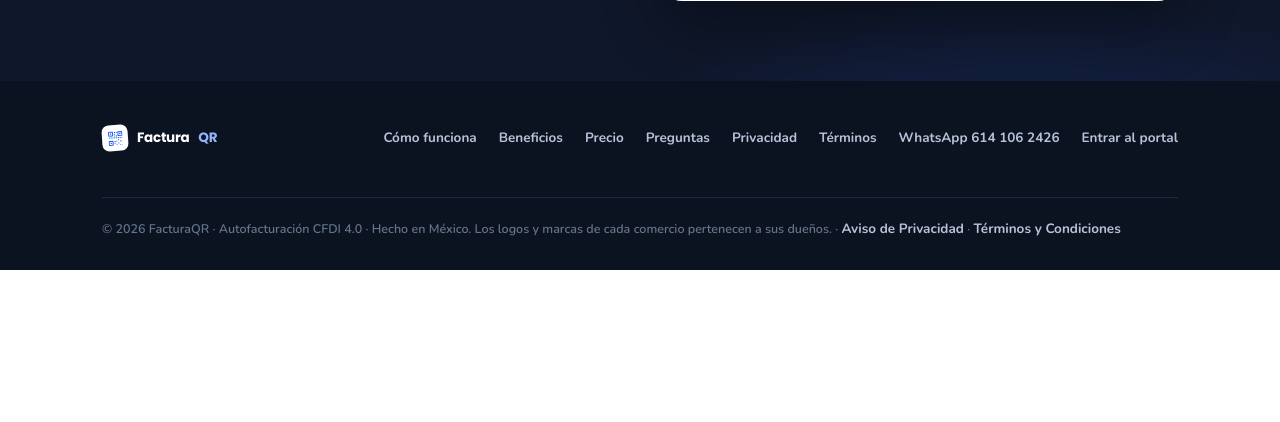
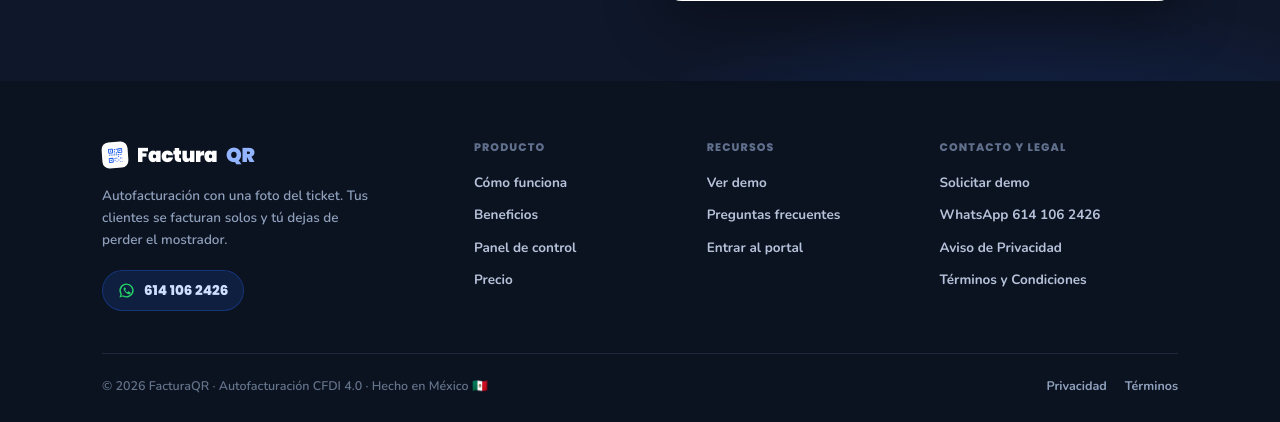
Before and after one commit to Andreslara22/Facturaqrlanding, a PHP site: page / in a window 1280 px wide. Shown: the part 5989-6411 px from the top of the page. Before the commit the page ends 6259 px from the top, so only its background shows below. Run offline with PHP 8.4, Linux system fonts and the light colour scheme.

Commit message:
Footer profesional de varias columnas + footer en páginas legales
Co-Authored-By: Claude Opus 4.8 <noreply@anthropic.com>

```diff
--- a/index.php
+++ b/index.php
@@ -257,12 +257,21 @@
   @media(max-width:820px){.fgrid{grid-template-columns:1fr;gap:26px}.frow{grid-template-columns:1fr}}
 
   /* footer */
-  footer.ft{background:#0B1220;color:#8FA0BC;padding:44px 0 30px}
-  footer.ft .wrap{display:flex;flex-wrap:wrap;gap:24px;align-items:center}
-  footer.ft nav{display:flex;gap:22px;margin-left:auto;flex-wrap:wrap}
-  footer.ft a{font-weight:700;font-size:13.5px;color:#B6C2D9}
-  footer.ft a:hover{color:#fff}
-  .ft .copy{width:100%;border-top:1px solid #1E293B;margin-top:22px;padding-top:20px;font-size:12.5px;color:#64748B;font-weight:600}
+  footer.ft{background:#0B1220;color:#8FA0BC;padding:58px 0 26px}
+  .ft-grid{display:grid;grid-template-columns:1.7fr 1fr 1fr 1.2fr;gap:34px}
+  .ft-brand .wm{color:#fff;margin-bottom:14px}
+  .ft-brand p{font-size:13.5px;line-height:1.65;color:#8FA0BC;font-weight:600;max-width:34ch;margin-bottom:18px}
+  .ft-wapp{display:inline-flex;align-items:center;gap:9px;background:rgba(37,99,235,.16);border:1px solid rgba(37,99,235,.32);color:#cfe0ff;font-family:'Poppins';font-weight:800;font-size:13.5px;padding:9px 15px;border-radius:100px}
+  .ft-wapp svg{width:17px;height:17px;color:#25D366}
+  .ft-wapp:hover{background:rgba(37,99,235,.26);color:#fff}
+  .ft-col h4{font-family:'Poppins';font-weight:800;font-size:11px;letter-spacing:.1em;text-transform:uppercase;color:#5f6f8c;margin-bottom:15px}
+  .ft-col a{display:block;font-weight:700;font-size:13.5px;color:#B6C2D9;margin-bottom:11px}
+  .ft-col a:hover{color:#fff}
+  .ft-bottom{display:flex;flex-wrap:wrap;gap:12px 22px;align-items:center;justify-content:space-between;border-top:1px solid #1E293B;margin-top:42px;padding-top:22px}
+  .ft-bottom p{font-size:12.5px;color:#64748B;font-weight:600}
+  .ft-bottom .mini{display:flex;gap:18px}.ft-bottom .mini a{font-size:12.5px;color:#8FA0BC;font-weight:700}.ft-bottom .mini a:hover{color:#fff}
+  @media(max-width:820px){.ft-grid{grid-template-columns:1fr 1fr;gap:26px}.ft-brand{grid-column:1/-1}}
+  @media(max-width:520px){.ft-grid{grid-template-columns:1fr}.ft-bottom{flex-direction:column;align-items:flex-start;gap:10px}}
 
   /* mobile menu */
   .mmenu{display:none;position:fixed;inset:0;z-index:60;background:rgba(15,23,42,.5)}
@@ -624,21 +633,43 @@
 
 <footer class="ft on-dark">
   <div class="wrap">
-    <a class="wm" href="#top">
-      <span class="qmark"><svg viewBox="0 0 100 100" aria-hidden="true"><use href="#qr"/></svg></span>
-      Factura<span class="t2">QR</span>
+    <div class="ft-grid">
+      <div class="ft-brand">
+        <a class="wm" href="#top"><span class="qmark"><svg viewBox="0 0 100 100" aria-hidden="true"><use href="#qr"/></svg></span>Factura<span class="t2">QR</span></a>
+        <p>Autofacturación con una foto del ticket. Tus clientes se facturan solos y tú dejas de perder el mostrador.</p>
+        <a class="ft-wapp" href="https://wa.me/526141062426" target="_blank" rel="noopener">
+          <svg viewBox="0 0 24 24" fill="currentColor" aria-hidden="true"><path d="M12 2a10 10 0 0 0-8.5 15.3L2 22l4.8-1.5A10 10 0 1 0 12 2zm0 18a8 8 0 0 1-4.1-1.1l-.3-.2-2.9.9.9-2.8-.2-.3A8 8 0 1 1 12 20zm4.4-6c-.2-.1-1.4-.7-1.6-.8-.2-.1-.4-.1-.5.1-.2.2-.6.8-.8 1-.1.1-.3.1-.5 0-.7-.3-1.3-.6-1.9-1.4-.4-.5-.7-1.1-.8-1.3-.1-.2 0-.4.1-.5l.4-.4.2-.4v-.4c0-.1-.5-1.3-.7-1.7-.2-.4-.4-.4-.5-.4h-.5c-.2 0-.4.1-.6.3-.7.7-.9 1.6-.6 2.6.3 1 .9 2 .9 2.1.1.1 1.7 2.7 4.2 3.7 2.1.9 2.5.7 3 .7.5-.1 1.4-.6 1.6-1.1.2-.6.2-1 .1-1.1z"/></svg>
+          614 106 2426
         </a>
-    <nav>
+      </div>
+      <div class="ft-col">
+        <h4>Producto</h4>
         <a href="#como">Cómo funciona</a>
         <a href="#beneficios">Beneficios</a>
+        <a href="#panel">Panel de control</a>
         <a href="#precio">Precio</a>
-      <a href="#faq">Preguntas</a>
+      </div>
+      <div class="ft-col">
+        <h4>Recursos</h4>
+        <a href="https://portal.facturaqr.app/?c=demo2&amp;demo=1" target="_blank" rel="noopener">Ver demo</a>
+        <a href="#faq">Preguntas frecuentes</a>
+        <a href="https://portal.facturaqr.app/" target="_blank" rel="noopener">Entrar al portal</a>
+      </div>
+      <div class="ft-col">
+        <h4>Contacto y legal</h4>
+        <a href="#contacto">Solicitar demo</a>
+        <a href="https://wa.me/526141062426" target="_blank" rel="noopener">WhatsApp 614 106 2426</a>
+        <a href="aviso-privacidad.html">Aviso de Privacidad</a>
+        <a href="terminos.html">Términos y Condiciones</a>
+      </div>
+    </div>
+    <div class="ft-bottom">
+      <p>© 2026 FacturaQR · Autofacturación CFDI 4.0 · Hecho en México 🇲🇽</p>
+      <div class="mini">
         <a href="aviso-privacidad.html">Privacidad</a>
         <a href="terminos.html">Términos</a>
-      <a href="https://wa.me/526141062426" target="_blank" rel="noopener">WhatsApp 614 106 2426</a>
-      <a href="https://portal.facturaqr.app/" target="_blank" rel="noopener">Entrar al portal</a>
-    </nav>
-    <div class="copy">© 2026 FacturaQR · Autofacturación CFDI 4.0 · Hecho en México. Los logos y marcas de cada comercio pertenecen a sus dueños. · <a href="aviso-privacidad.html" style="color:#B6C2D9">Aviso de Privacidad</a> · <a href="terminos.html" style="color:#B6C2D9">Términos y Condiciones</a></div>
+      </div>
+    </div>
   </div>
 </footer>
 
```
Also changed, not shown: aviso-privacidad.html (+18 -0 lines), terminos.html (+18 -0 lines). Lines whose indentation alone changed are shown as unchanged.
